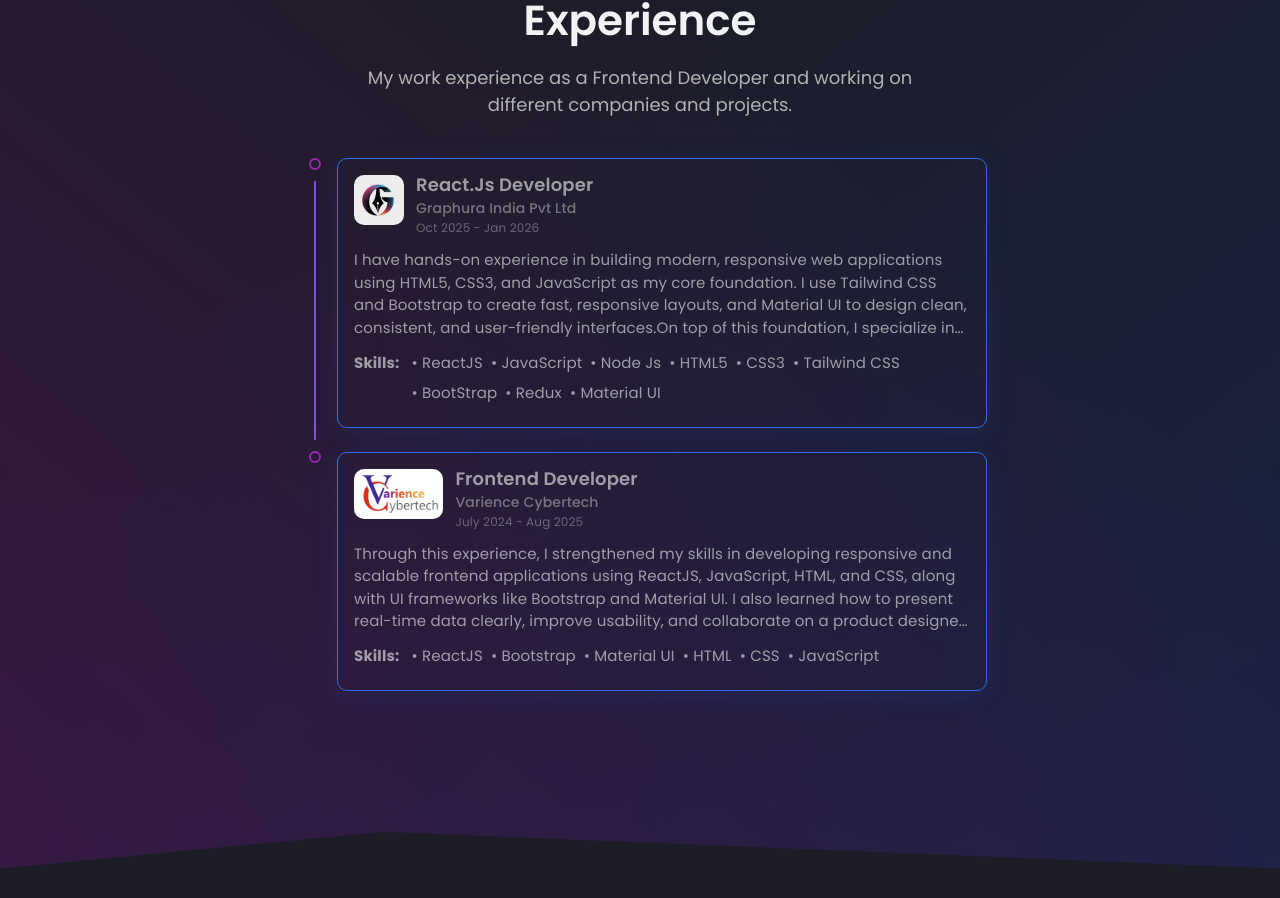
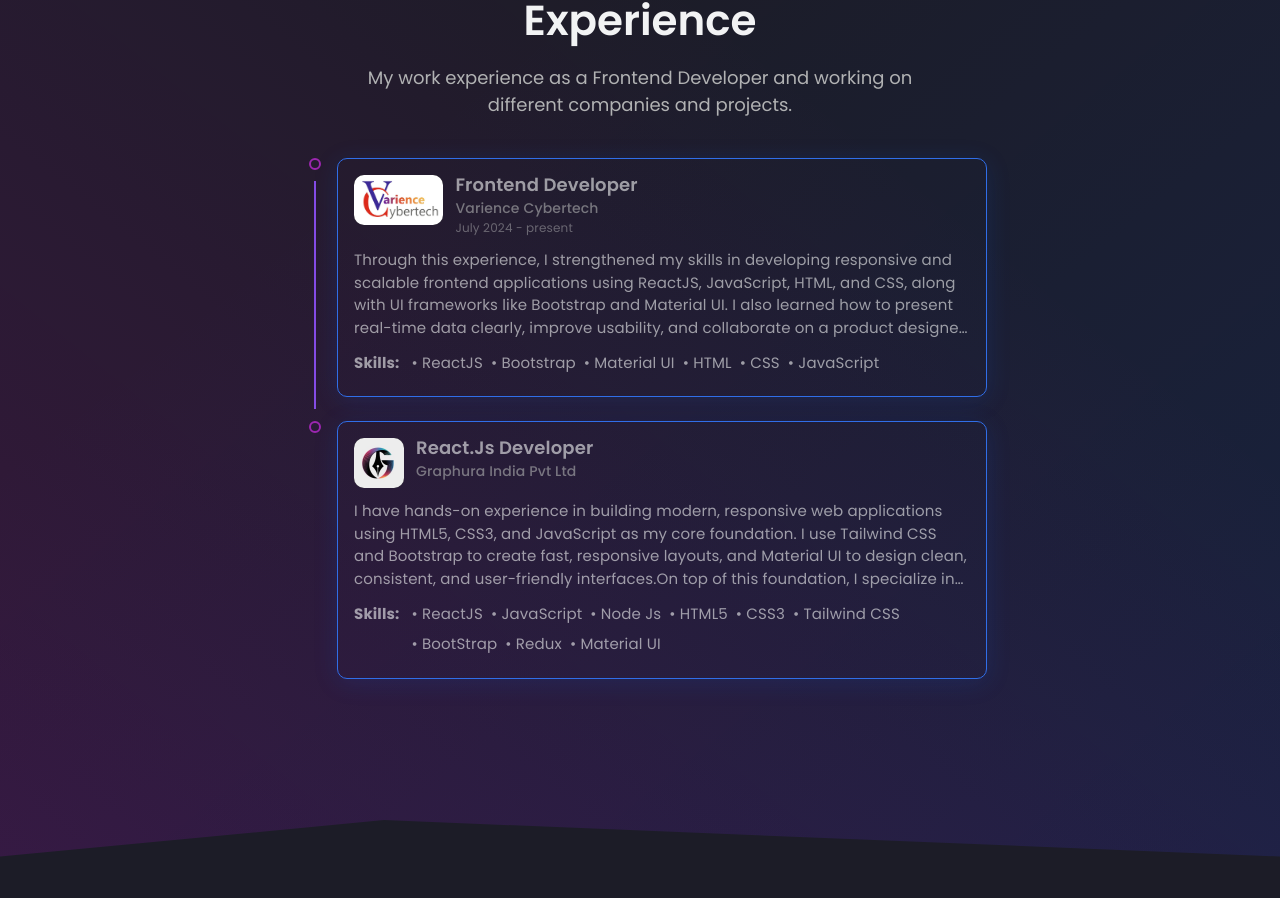
Before and after one commit to RitikBeriwal/Ritik-portfolio-2026, a React (Create React App) app: page / in a window 1280 px wide. Shown: the part 1738-2636 px from the top of the page. Built offline with nearby package versions, Linux system fonts and the light colour scheme.

Commit message:
updated bio section

```diff
--- a/src/data/constants.js
+++ b/src/data/constants.js
@@ -1,6 +1,6 @@
 import Trinity from "../images/Trinity.png";
 import SrsMission from "../images/SrsMission.png";
-import lpu from "../images/lpu.png"
+import lpu from "../images/lpu.png";
 import Vairencecybtech from "../images/Varience cybertech.jpeg";
 import Graphura from "../images/Graphura.jpg";
 import angularlogo from "../images/angularlogo.png";
@@ -22,16 +22,16 @@ import gitlogo from "../images/gitlogo.png";
 import playtubeimg from "../images/PlayTubeImg.png";
 import genaifliximg from "../images/GenAIFlixSS.png";
 import Bakery from "../images/Bakery ecommerce.png";
-import Furniture from "../images/Furniture.png"
+import Furniture from "../images/Furniture.png";
 
 export const Bio = {
   name: "Ritik Beriwal",
-  roles: ["Frontend Developer", "UI/UX Developer", "Software Engineer"],
+  roles: ["Frontend Developer", "UI/UX Developer", "React Js Developer"],
   description:
     "I am an enthusiastic and adaptable individual, continuously seeking out new challenges. Driven by a strong desire for knowledge, I am committed to delivering exceptional results. Fueled by a positive mindset and a belief in continuous growth, I am prepared to make a significant impact and accomplish remarkable feats.",
   github: "https://github.com/RitikBeriwal",
   resume:
-    "https://drive.google.com/file/d/1cD40AShUzSVqMR6CYnJg2YwBjIcY_sHK/view?usp=sharing",
+    "https://drive.google.com/file/d/1xYNRKtmNvnGelEsYJKxN34Y2OXsIEWal/view?usp=drive_link",
   linkedin: "https://www.linkedin.com/in/ritik-beriwal/",
   twitter: "/",
   insta: "httpshttps://www.instagram.com/ritik.beriwal/",
@@ -212,8 +212,7 @@ export const skills = [
       // },
       {
         name: "Netlify",
-        image:
-          netlify,
+        image: netlify,
       },
       {
         name: "VS Code",
@@ -224,10 +223,6 @@ export const skills = [
         name: "Render",
         image: render,
       },
-      {
-        name: "Figma",
-        image: figmalogo,
-      },
     ],
   },
 ];
@@ -235,10 +230,34 @@ export const skills = [
 export const experiences = [
   {
     id: 0,
+    img: Vairencecybtech,
+    role: "Frontend Developer",
+    company: "Varience Cybertech",
+    date: "July 2024 - present",
+    desc: "Through this experience, I strengthened my skills in developing responsive and scalable frontend applications using ReactJS, JavaScript, HTML, and CSS, along with UI frameworks like Bootstrap and Material UI. I also learned how to present real-time data clearly, improve usability, and collaborate on a product designed for real-world operational impact.",
+    skills: [
+      "ReactJS",
+      // "Redux",
+      // "NodeJs",
+      "Bootstrap",
+      "Material UI",
+      "HTML",
+      "CSS",
+      "JavaScript",
+      // "Docker",
+      // "AWS",
+      // "MongoDB",
+      // "TypeScript",
+      // "Spring Boot",
+      // "Python",
+    ],
+  },
+  {
+    id: 1,
     img: Graphura,
     role: "React.Js Developer",
     company: "Graphura India Pvt Ltd",
-    date: "Oct 2025 - Jan 2026",
+    date: "",
     desc: "I have hands-on experience in building modern, responsive web applications using HTML5, CSS3, and JavaScript as my core foundation. I use Tailwind CSS and Bootstrap to create fast, responsive layouts, and Material UI to design clean, consistent, and user-friendly interfaces.On top of this foundation, I specialize in ReactJS, where I build component-based applications, handle dynamic UI updates, and manage application state efficiently. I use Redux for centralized state management, especially in larger applications where data needs to be shared across multiple components.On the backend side, I have working knowledge of Node.js, which helps me understand API integration, asynchronous data handling, and full-stack application flow. This allows me to collaborate better with backend teams and build end-to-end features when required.Overall, these skills enable me to develop scalable, performance-oriented, and production-ready web applications with a strong focus on user experience.",
     skills: [
       // "Docker",
@@ -287,30 +306,7 @@ export const experiences = [
   //   ],
   //   doc: "https://firebasestorage.googleapis.com/v0/b/buckoid-917cf.appspot.com/o/Screenshot%20from%202023-05-28%2023-20-46.png?alt=media&token=5570f995-e8f4-4f12-bb2f-73bcf4b20730",
   // },
-  {
-    id: 1,
-    img: Vairencecybtech,
-    role: "Frontend Developer",
-    company: "Varience Cybertech",
-    date: "July 2024 - Aug 2025",
-    desc: "Through this experience, I strengthened my skills in developing responsive and scalable frontend applications using ReactJS, JavaScript, HTML, and CSS, along with UI frameworks like Bootstrap and Material UI. I also learned how to present real-time data clearly, improve usability, and collaborate on a product designed for real-world operational impact.",
-    skills: [
-      "ReactJS",
-      // "Redux",
-      // "NodeJs",
-      "Bootstrap",
-      "Material UI",
-      "HTML",
-      "CSS",
-      "JavaScript",
-      // "Docker",
-      // "AWS",
-      // "MongoDB",
-      // "TypeScript",
-      // "Spring Boot",
-      // "Python",
-    ],
-  },
+
   // {
   //   id: 2,
   //   img: "https://firebasestorage.googleapis.com/v0/b/flexi-coding.appspot.com/o/girlScript.jpeg?alt=media&token=e656a621-cf3c-4230-bf0f-e74b4cec6035",
@@ -415,14 +411,7 @@ export const projects = [
     description:
       "An bakery Ecommerce website which includes login feature and add unique customize cake section according to user needs.",
     image: Bakery,
-    tags: [
-      "React Js",
-      "JavaScript",
-      "HTML",
-      "CSS",
-      "Tailwind CSS",
-
-    ],
+    tags: ["React Js", "JavaScript", "HTML", "CSS", "Tailwind CSS"],
     category: "web app",
     github: "https://github.com/RitikBeriwal/Bakery-order-web",
     webapp: "https://bakery-order-web.vercel.app/home",
@@ -461,7 +450,7 @@ export const projects = [
     description:
       "E-learning Software for online courses similar to Udemy having APIs for respective functionalities.",
     image: "", //https://github.com/rishavchanda/Brain-Tumor-Detection/raw/main/Readme_resource/Image2.png
-    tags: [ "MySQL", "Postman"],
+    tags: ["MySQL", "Postman"],
     category: "web app",
     github: "https://github.com/RitikBeriwal",
     // webapp: "https://brain-tumor.netlify.app/",
@@ -486,14 +475,8 @@ export const projects = [
     // date: "Dec 2021 - Apr 2022",
     description:
       "Full stack web application allowing users to do targeted marketing as per their segments, provide analytics to improve their sales .",
-    image:Furniture,
-    tags: [
-      "ReactJS",
-      "TailwindCss",
-      "Frame Motyion",
-      "Material-UI",
-      "Postman",
-    ],
+    image: Furniture,
+    tags: ["ReactJS", "TailwindCss", "Frame Motyion", "Material-UI", "Postman"],
     category: "web app",
     github: "https://github.com/RitikBeriwal/Furniture-ecom-web",
     webapp: "https://furniture-ecom-web-eight.vercel.app/",
@@ -506,7 +489,7 @@ export const projects = [
       "Software through which organizations/companies can allocate projects and the tasks included to respective teams and manage the progress report like Jira Software.",
     image:
       "https://user-images.githubusercontent.com/64485885/255237090-cf798a2c-1b41-4bb7-b904-b5353a1f08e8.png",
-    tags: [ "PostgreSQL", "Postman"],
+    tags: ["PostgreSQL", "Postman"],
     category: "web app",
     github: "https://github.com/RitikBeriwal",
     // webapp: "https://github.com/rishavchanda/Job-finder-App",
```
Also changed, not shown: 1 other file (tests, documents, lock files or other folders).
